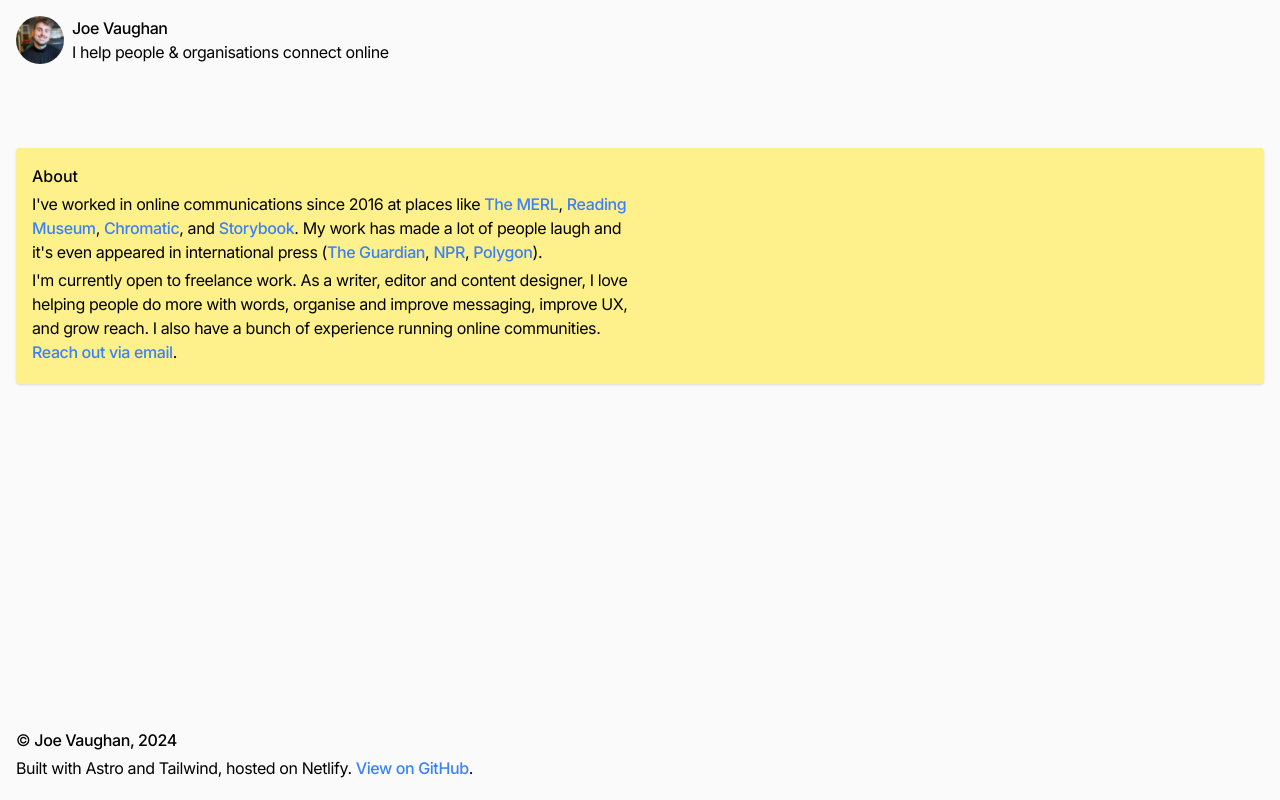
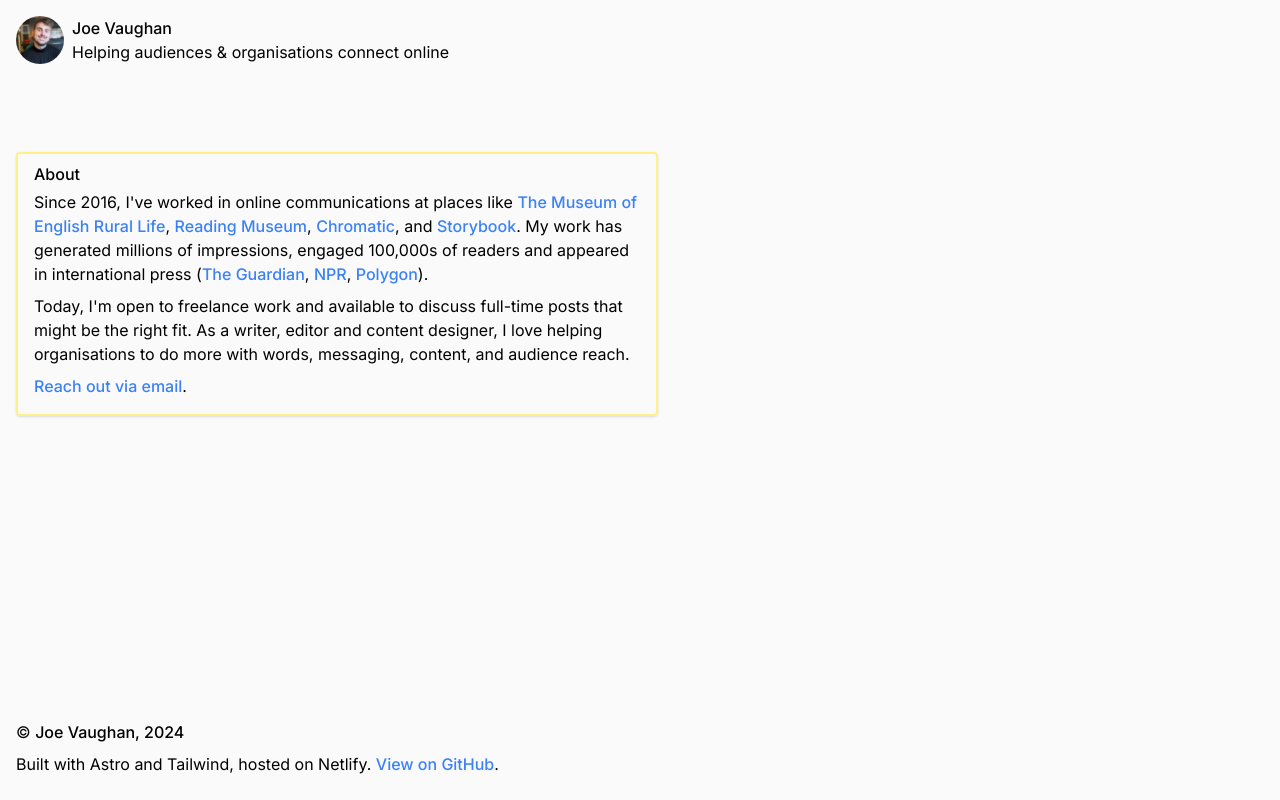
Before and after one commit to joevaugh4n/joevaugh4n, an Astro site: page / in a window 1280 px wide. Built offline with nearby package versions, Linux system fonts and the light colour scheme; Astro itself is replaced by a stand-in of ours; some icons are missing.

Commit message:
card border change

```diff
--- a/src/components/card.astro
+++ b/src/components/card.astro
@@ -6,9 +6,9 @@ interface Props {
 const { title } = Astro.props;
 ---
 
-<article class="pr-4 shadow p-4 rounded bg-yellow-200">
+<article class="py-2 px-4 shadow rounded border-yellow-200 border-2 w-fit">
   <!-- Title -->
   <h2>{title}</h2>
-  <!-- Content. NB: this component is unopinionated about formatting and internal styling -->
+  <!-- Content. NB: this component is unopinionated about formatting and styling of its children -->
   <slot />
 </article>
--- a/src/components/header.astro
+++ b/src/components/header.astro
@@ -18,10 +18,10 @@ const { posts } = Astro.props;
     <section class="flex gap-8">
       <div>
         <h1 class="font-medium">
-          <a class="text-black tracking-tight" href="/">Joe Vaughan</a>
+          <a class="text-black" href="/">Joe Vaughan</a>
         </h1>
         <p>
-          I help people & organisations connect online
+          Helping audiences & organisations connect online
         </p>
       </div>
     </section>
--- a/src/layouts/Layout.astro
+++ b/src/layouts/Layout.astro
@@ -55,7 +55,7 @@ const { title } = Astro.props;
       @apply text-blue-500 font-medium hover:underline;
     }
     p {
-      @apply pb-1 max-w-[60ch] leading-6 tracking-tight;
+      @apply pb-2 max-w-[60ch] leading-6 tracking-normal;
     }
     h2 {
       @apply font-medium pb-1;
--- a/src/pages/index.astro
+++ b/src/pages/index.astro
@@ -6,12 +6,13 @@ import Card from "../components/card.astro";
 <Layout title="Joe Vaughan">
   <Card title="About">
     <p>
-      I've worked in online communications since 2016 at places like <a
-        href="https://merl.reading.ac.uk">The MERL</a
+      Since 2016, I've worked in online communications at places like <a
+        href="https://merl.reading.ac.uk">The Museum of English Rural Life</a
       >, <a href="https://readingmuseum.org.uk">Reading Museum</a>, <a
         href="https://chromatic.com">Chromatic</a
-      >, and <a href="https://storybook.js.org">Storybook</a>. My work has made
-      a lot of people laugh and it's even appeared in international press (<a
+      >, and <a href="https://storybook.js.org">Storybook</a>. My work has
+      generated millions of impressions, engaged 100,000s of readers and
+      appeared in international press (<a
         href="https://www.theguardian.com/books/2019/oct/22/woman-reunited-with-childhood-book-in-museum-reading-the-secret-garden"
         >The Guardian</a
       >, <a
@@ -23,12 +24,12 @@ import Card from "../components/card.astro";
       >).
     </p>
     <p>
-      I'm currently open to freelance work. As a writer, editor and content
-      designer, I love helping people do more with words, organise and improve
-      messaging, improve UX, and grow reach. I also have a bunch of experience
-      running online communities. <a href="mailto:jbvaughan1993@gmail.com"
-        >Reach out via email</a
-      >.
+      Today, I'm open to freelance work and available to discuss full-time posts
+      that might be the right fit. As a writer, editor and content designer, I
+      love helping organisations to do more with words, messaging, content, and
+      audience reach.
     </p>
+
+    <p><a href="mailto:jbvaughan1993@gmail.com">Reach out via email</a>.</p>
   </Card>
 </Layout>
```
